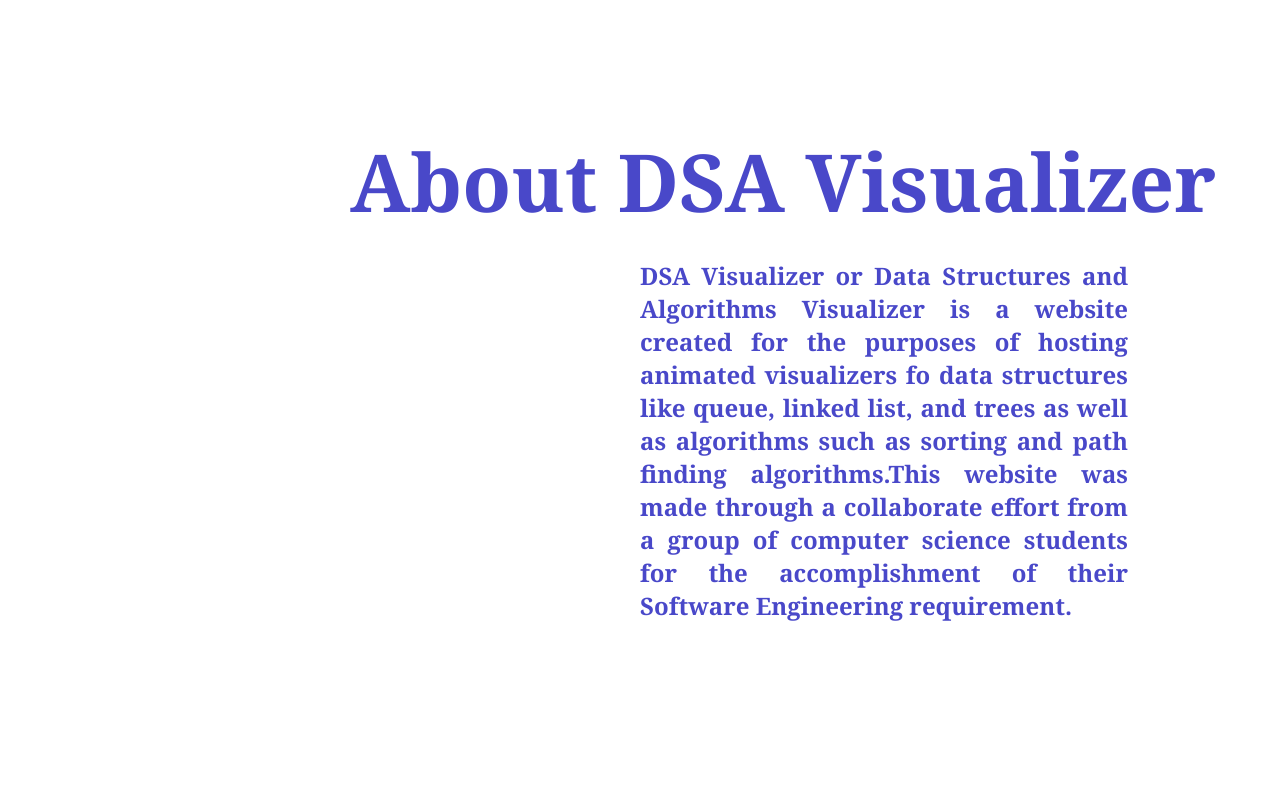
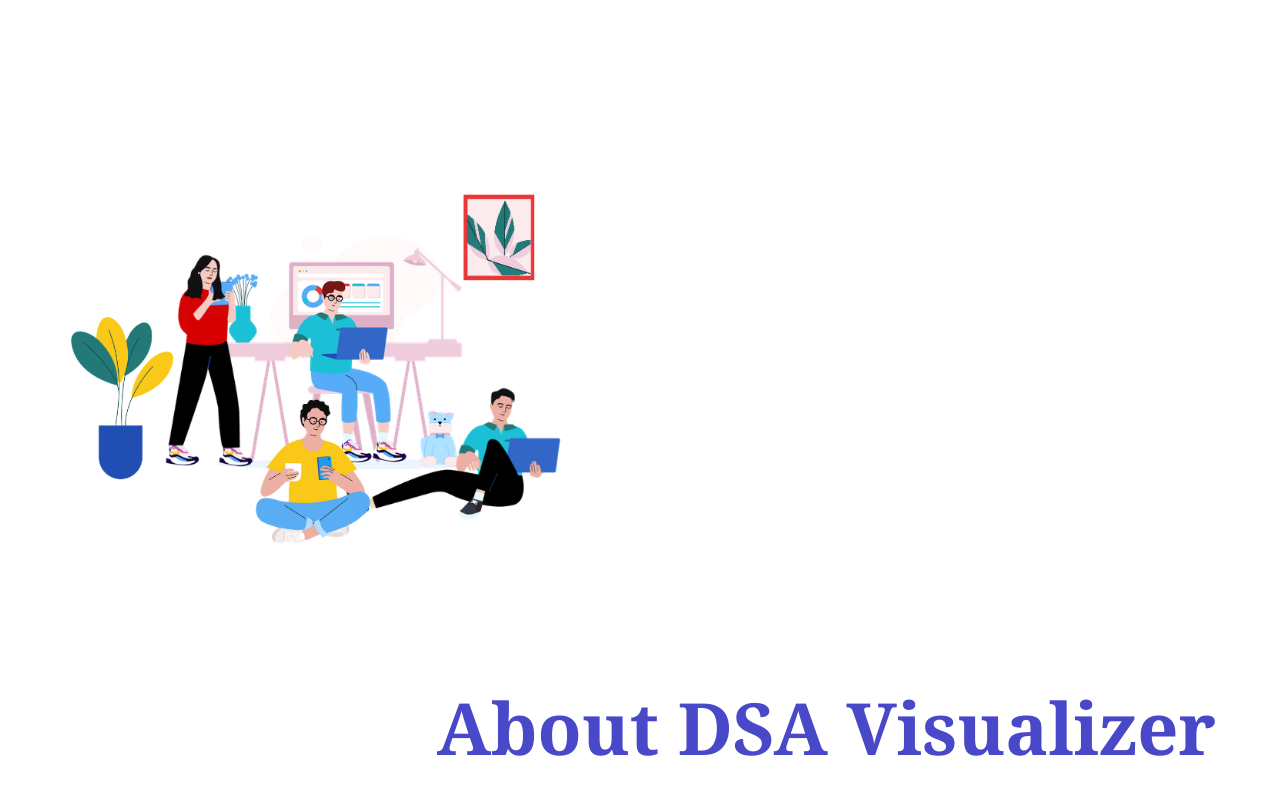
Before and after one commit to Jordiak/Visualizer, a React (Create React App) app in the folder client/: page / in a window 1280 px wide. Shown: the part 902-1700 px from the top of the page. Built offline with nearby package versions, Linux system fonts and the light colour scheme.

Commit message:
changed project description format, added group image

```diff
--- a/client/src/App.css
+++ b/client/src/App.css
@@ -328,15 +328,23 @@ h2 {
 
 #typer2 {
   color: rgb(73,72,201);
-  font-size: 10vh;
+  font-size: 9vh;
   font-weight: 700;
   font-family:Georgia, 'Times New Roman', Times, serif;
   text-align: right;
   margin-top: 10%;
   padding-right: 5%;
+  float:right;
 
 }
+.members-image{
+  margin-left:5%;
+  width:508px;
+  height:360px;
+  float:left;
+  margin-top:15%;
 
+}
 #typer0 {
   font-family: monospace;
 }
@@ -346,8 +354,11 @@ h2 {
   font-family:Georgia, 'Times New Roman', Times, serif;
   font-weight: 700;
   text-align: justify;
-  padding:3vh;
-  padding-left: 50%;
+  margin-right:4%;
+  margin-left:7%;
+  margin-top:20%;
+  padding:5vh;
+  padding-left: 40%;
   font-size: 3vh;
   width: 90%;
 }
--- a/client/src/components/pages/Home.js
+++ b/client/src/components/pages/Home.js
@@ -1,7 +1,6 @@
 import React from 'react';
 import Typewriter from 'typewriter-effect';
-
-
+import members from '../images/members.png';
 
 
 
@@ -25,6 +24,7 @@ export default function Home(){
                 </h1>
                 </div>
                 <div className='box2'>
+                    <img className= "members-image"src={members}/>
                     <h1 id="typer2" >About DSA Visualizer</h1>
                     <p>
                         DSA Visualizer or Data Structures and Algorithms Visualizer is a website created for the purposes of
```
Also changed, not shown: client/src/components/images/members.png (added).
